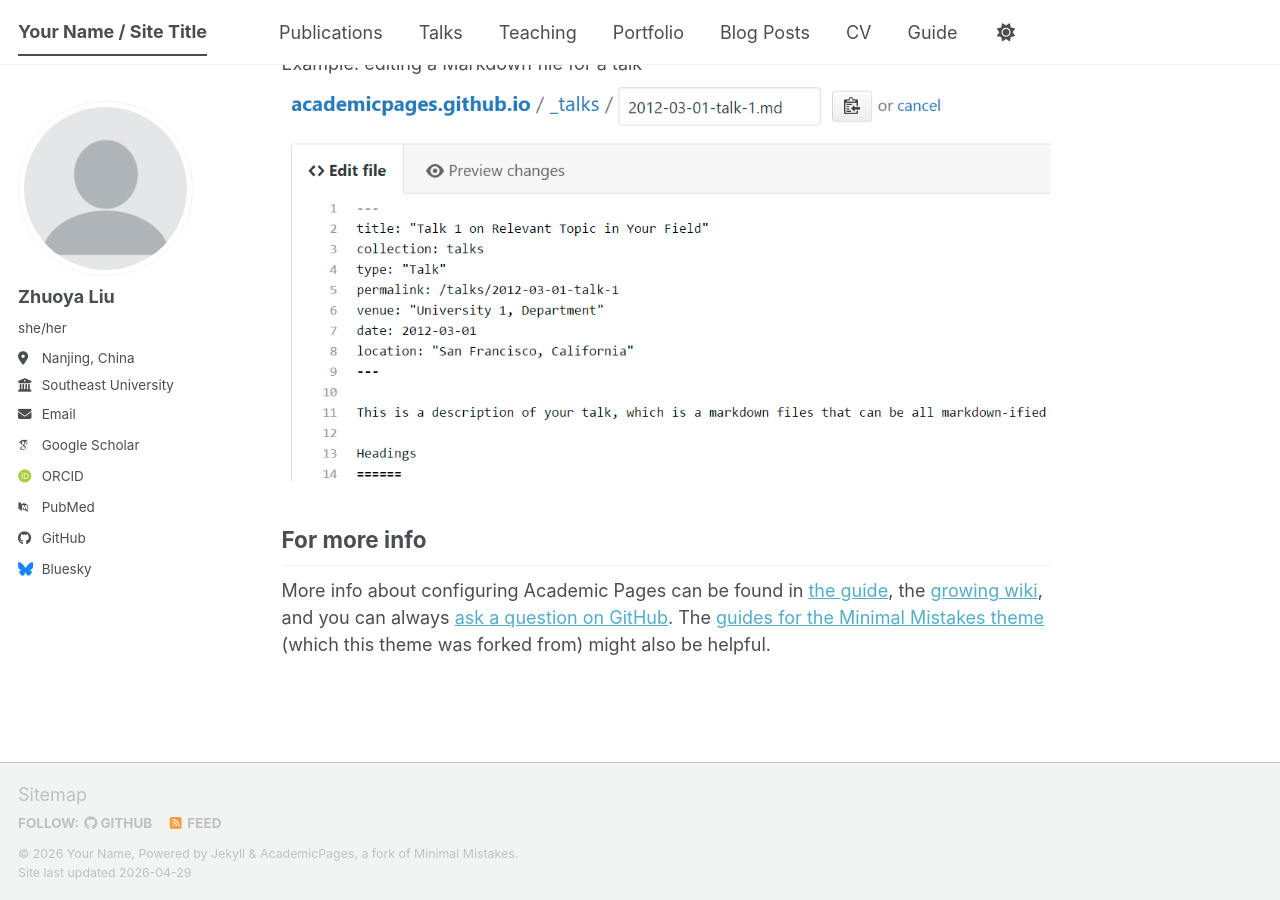
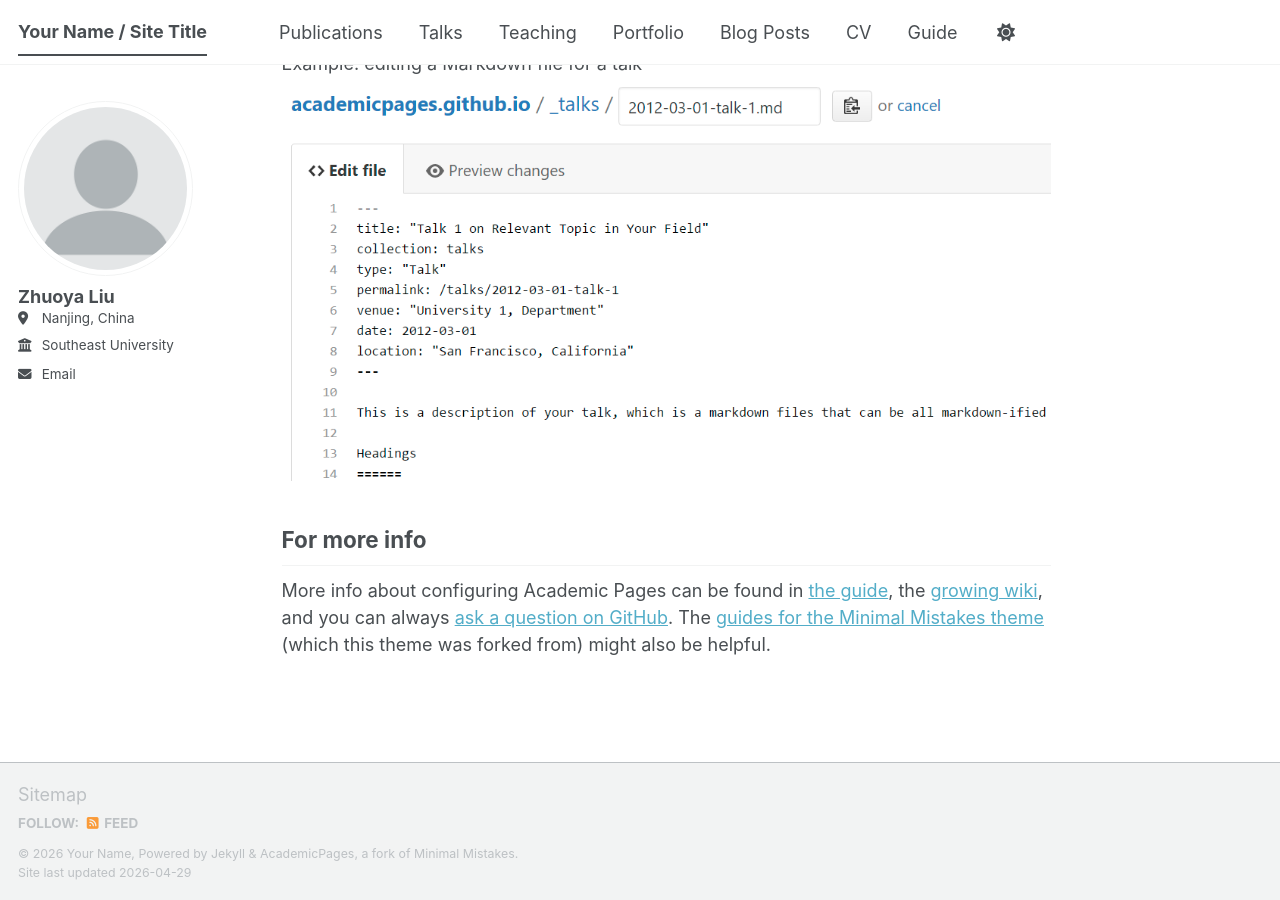
Before and after one commit to Sylvia-lzy/Sylvia-lzy.github.io, a Jekyll site: the page built from _pages/about.md, in a window 1280 px wide and 900 px high, scrolled down 2720 px. Built offline with Jekyll 4.4.1, drawn with Linux system fonts in a browser that asks for light colours; some web fonts are replaced; a script bundle is joined from its source files by our own code; library files that are not in the unit come from our copies.

Commit message:
Update _config.yml

```diff
--- a/_config.yml
+++ b/_config.yml
@@ -25,7 +25,7 @@ author:
   # Biographic information
   avatar           : "profile.png"
   name             : "Zhuoya Liu"
-  pronouns         : "she/her"
+  pronouns         : #"she/her"
   bio              : #"A student "
   location         : "Nanjing, China"
   employer         : "Southeast University"
@@ -35,13 +35,13 @@ author:
   # Academic websites
   academia         : # URL
   arxiv            : # URL - Update with the correct link to your profile
-  googlescholar    : "https://scholar.google.com/citations?user=PS_CX0AAAAAJ"
+  googlescholar    : #"https://scholar.google.com/citations?user=PS_CX0AAAAAJ"
   inspire-hep      : # URL
   impactstory      : # URL
-  orcid            : "https://orcid.org/yourorcidurl"
+  orcid            : #"https://orcid.org/yourorcidurl"
   semantic         : # URL
   ssrn             : # URL
-  pubmed           : "https://www.ncbi.nlm.nih.gov/pubmed/?term=john+snow"
+  pubmed           : #"https://www.ncbi.nlm.nih.gov/pubmed/?term=john+snow"
   researchgate     : # URL
   scopus           : # URL
   zotero           : # URL
@@ -51,13 +51,13 @@ author:
   bitbucket        : # Username - Update with your username on the site
   codepen          : # Username
   dribbble         : # Username
-  github           : "academicpages"
+  github           : #"academicpages"
   kaggle           : # Username
   stackoverflow    : # User number or user number and name (i.e., use "1" or "1/jeff-atwood")
 
   # Social media
   artstation       : # Username
-  bluesky          : "bsky.app" # Replace this with you Bluesky username
+  bluesky          : #"bsky.app" # Replace this with you Bluesky username
   facebook         : # Username
   flickr           : # Username
   foursquare       : # Username
```
